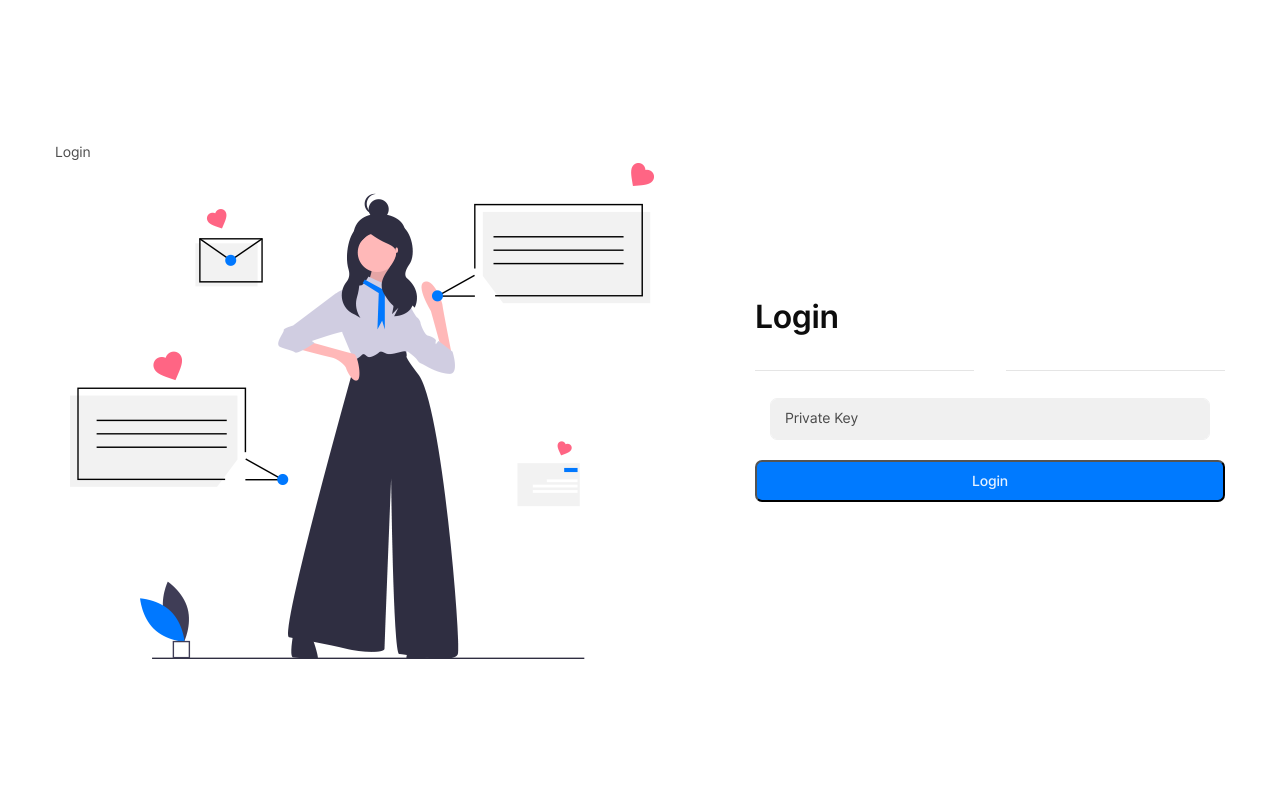
After one commit to AnirG/AAD-Project, a Flask app: page /register_login_crypto in a window 1280 px wide. The commit adds this page. Run offline with Flask 2, Linux system fonts and the light colour scheme; a user stored in the database is signed in; data comes from the database, SQL or seed files in the repository; some libraries are stand-ins or nearby versions.

Commit message:
added dedicated login/register for crypto part

```diff
--- a/app/base/routes.py
+++ b/app/base/routes.py
@@ -106,31 +106,41 @@ def shutdown():
 
 # Crypto Implementations
 
-@blueprint.route('/register_for_crypto', methods=['GET','POST'])
+@blueprint.route('/register_login_crypto', methods=['GET','POST'])
 def register_for_crypto():
 
     if not current_user.is_authenticated:
         return redirect(url_for('base_blueprint.login'))
 
-    if request.method == "POST":
+    current_username = current_user._get_current_object().username
 
-        current_username = current_user._get_current_object().username
+    if User_Crypto.query.filter_by(username=current_username).first():
 
-        if User_Crypto.query.filter_by(username=current_username).first():
-           return render_template('views/pay.html', msg='Already Registered!')
+        if request.method == "POST":
+            user = User_Crypto.query.filter_by(username=current_username).first().private_key
+            print(user, request.form['private_key'])
+            if request.form['private_key'] == user:
+                return redirect('/public_ledger')
+            else:
+                return render_template('views/register_login_crypto.html', msg_warning='Wrong private key!')
+
+        return render_template('views/register_login_crypto.html', msg='')
+
+    else:
+
+        msg="need to register"
+
+        if request.method == "POST":
+
+            pvk, pbk = generate_KeyPair()
+            id = User.query.filter_by(username=current_username).first().id
+            user = User_Crypto(current_username, pvk, pbk, id)
+            db.session.add(user)
+            db.session.commit()
+            return render_template('views/register_login_crypto.html', msg=msg, pvk=pvk)
+        return render_template('views/register_login_crypto.html', msg=msg)
 
 
-        pvk, pbk = generate_KeyPair()
-        id = User.query.filter_by(username=current_username).first().id
-       # print(type(pvk), type(pbk), id)
-        user = User_Crypto(current_username, pvk, pbk, id)
-        db.session.add(user)
-        db.session.commit()
-
-
-        return render_template('views/pay.html', msg='Registered!')
-    else:
-        return render_template('views/pay.html')
 
 @blueprint.route('mining_pool',methods=['GET','POST'])
 def showMiningPool():
@@ -185,7 +195,7 @@ def showMiningPool():
             db.session.delete(obj)
             db.session.commit()
 
-            msg = "Mined successfully!, Nonce: " + str(nonce)
+            msg = " Nonce: " + str(nonce)
             print(msg)
 
 
--- a/app/base/templates/views/mining_pool.html
+++ b/app/base/templates/views/mining_pool.html
@@ -29,7 +29,9 @@
                             {% for obj in query %}
                                 {% if obj.digital_signature in lst and msg %}
                                 <tr>
-                                    <button type="button" class="btn btn-outline-light">{{ msg }}</button>
+                                    <div class="alert alert-success">
+                                        <strong>Successfully mined!</strong> {{ msg }}
+                                    </div>
                                 </tr>
                                 {% else %}
                             <tr>
--- /dev/null
+++ b/app/base/templates/views/register_login_crypto.html
@@ -0,0 +1,77 @@
+{% extends "layouts/base-fullscreen.html" %}
+
+{% block content %}
+
+{% if msg %}
+<form method="post">
+    <button type="submit" name = "register" ripple="ripple" ripple-color="#fff" class="btn btn-primary btn-lg">Create a Cryto Account!</button>
+    {% if pvk %}
+    <div class="alert alert-success">
+      <strong>Your private key is: {{ pvk }}</strong>
+    </div>
+    {% endif %}
+</form>
+    {% else %}
+
+
+    {% block title %} Login {% endblock %}
+
+    <!-- Specific CSS goes HERE -->
+    {% block stylesheets %}{% endblock stylesheets %}
+    <form method="post">
+        <div class="row">
+          <div class="col-lg-7">
+            <div class="yoo-vertical-middle">
+              <div class="yoo-vertical-middle-in">
+                <div class="yoo-signup-img yoo-style1">
+                  <img src="/static/assets/img/signup/01.png" alt="">
+                </div>
+              </div>
+            </div>
+          </div><!-- .col -->
+          <div class="col-lg-5">
+            <div class="yoo-vertical-middle">
+              <div class="yoo-vertical-middle-in">
+
+                <form method="post" action="" class="yoo-form yoo-style1">
+
+                  <h2 class="yoo-form-title">
+                      Login
+                  </h2>
+                  <div class="yoo-height-b15 yoo-height-lg-b15"></div>
+                  <div class="yoo-form-separator"> &nbsp; </div>
+                  <div class="yoo-height-b15 yoo-height-lg-b15"></div>
+
+                    <div class="col-lg-12">
+                      <div class="form-group level-up form-group-md">
+                        <label for="password">Private Key</label>
+                        <input class="form-control" placeholder="" type="password" name="private_key" value="">
+                      </div>
+                      </div>
+                      <button type="submit" name="login"
+                              class="yoo-form-btn yoo-style1 yoo-color1"><span>Login</span>
+                      </button>
+                      <br>
+                      {% if msg_warning %}
+                      <div class="alert alert-danger">
+                        <strong>{{ msg_warning }}</strong>
+                      </div>
+                      {% endif %}
+
+                    </div>
+                  </div>
+                </form>
+              </div>
+            </div>
+          </div>
+        </div>
+      </form>
+
+
+      {% endif %}
+    <!-- Specific Page JS goes HERE  -->
+    {% block javascripts %}{% endblock javascripts %}
+
+
+
+{% endblock content %}
```
Also changed, not shown: app/base/templates/views/make_transaction.html (+3 -4 lines), app/base/templates/views/pay.html (deleted, +0 -13 lines), todo_further.txt (+11 -12 lines).
